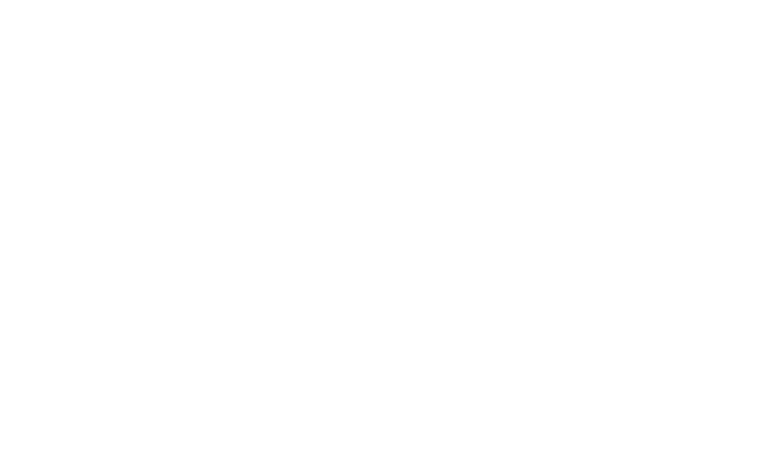
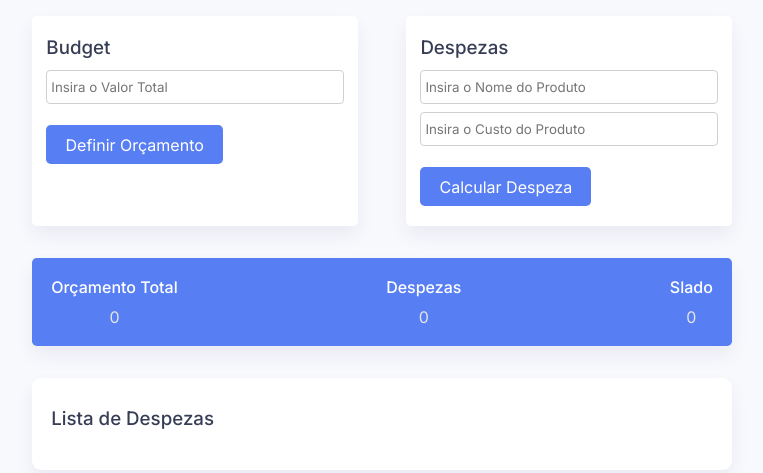
Before and after one commit to caauuzz/budget-app, a plain HTML site: page index.html in a window 1280 px wide. Shown: the whole page, without its empty margins (258-1021 px from the left). Drawn offline with Linux system fonts and the light colour scheme.

Commit message:
CSS Finalizado

```diff
--- a/index.html
+++ b/index.html
@@ -2,10 +2,61 @@
 <html lang="en">
 <head>
     <meta charset="UTF-8">
+    <link rel="stylesheet" href="https://cdnjs.cloudflare.com/ajax/libs/font-awesome/6.4.2/css/all.min.css">
+    <link rel="stylesheet" href="style.css">
     <meta name="viewport" content="width=device-width, initial-scale=1.0">
     <title>Budget App | CaauuZ</title>
 </head>
 <body>
 
+    <div class="wrapper">
+        <div class="container">
+            <div class="sub-container">
+                <div class="total-amount-container">
+                    <h3>Budget</h3>
+                    <p class="hide error" id="budget-error">
+                        O valor não pode ser vazio ou negativo!
+                    </p>
+                    <input type="number" id="total-amount" placeholder="Insira o Valor Total">
+                    <button class="submit" id="total-amount-button">Definir Orçamento</button>
+                </div>
+
+                <div class="user-amount-container">
+                    <h3>Despezas</h3>
+                    <p class="hide error" id="product-title-error">
+                        Os valores não podem ficar vazios!
+                    </p>
+                    <input type="text" class="product-title" id="product-title" placeholder="Insira o Nome do Produto">
+                    <input type="number" id="user-amount" placeholder="Insira o Custo do Produto">
+                    <button class="submit" id="check-amount">Calcular Despeza</button>
+                </div>
+            </div>
+
+            <div class="output-container flex-space">
+                <div>
+                    <p>Orçamento Total</p>
+                    <span id="amount">0</span>
+                </div>
+                <div>
+                    <p>Despezas</p>
+                    <span id="expenditure-amount">0</span>
+                </div>
+                <div>
+                    <p>Slado</p>
+                    <span id="balance-amount">0</span>
+                </div>
+            </div>
+        </div>
+
+        <div class="list">
+            <h3>Lista de Despezas</h3>
+            <div class="list-container" id="list">
+
+            </div>
+        </div>
+
+    </div>
+
+    <script src="index.js"></script>
 </body>
 </html>
--- a/style.css
+++ b/style.css
@@ -0,0 +1,170 @@
+@import url('https://fonts.googleapis.com/css2?family=Inter:wght@400;500;700;800&display=swap');
+
+* {
+    padding: 0;
+    margin: 0;
+    box-sizing: border-box;
+    font-family: 'Inter', 'Helvetica Neue', sans-serif;
+}
+
+body {
+    background-color: #f7f9fd;
+}
+
+.wrapper {
+    width: 90%;
+    font-size: 16px;
+    max-width: 43.753em;
+    margin: 1em auto;
+}
+
+.container {
+    width: 100%;
+}
+
+.sub-container {
+    width: 100%;
+    display: grid;
+    grid-template-columns: 1fr 1fr;
+    gap: 3em;
+}
+
+.flex {
+    display: flex;
+    align-items: center;
+}
+
+.flex-space {
+    display: flex;
+    justify-content: space-between;
+    align-items: center;
+}
+
+.wrapper h3 {
+    color: #363d55;
+    font-weight: 500;
+    margin-bottom: 0.6em;
+}
+
+.container input {
+    display: block;
+    width: 100%;
+    padding: 0.6em 0.3em;
+    border: 1px solid #d0d0d0;
+    border-radius: 0.3em;
+    color: #414a67;
+    outline: none;
+    font-weight: 400;
+    margin-bottom: 0.6em;
+}
+
+.container input:focus {
+    border-color:#587ef4;
+}
+
+.total-amount-container, .user-amount-container {
+    background: #fff;
+    padding: 1.25em 0.9em;
+    border-radius: 0.3em;
+    box-shadow: 0 0.6em 1.2em rgba(28, 0, 80, 0.06);
+}
+
+.output-container {
+    background-color: #587ef4;
+    color: #fff;
+    border-radius: 0.3em;
+    box-shadow: 0 0.6em 1.2em rgba(28, 0, 80, 0.06);
+    margin: 2em 0;
+    padding: 1.2em;
+}
+
+.output-container p {
+    font-weight: 500;
+    margin-bottom: 0.6em;
+}
+
+.output-container span {
+    display: block;
+    text-align: center;
+    font-weight: 400;
+    color: #e5e5e5;
+}
+
+.submit {
+    font-size: 1em;
+    margin-top: 0.8em;
+    background-color: #587ef4;
+    border: none;
+    outline: none;
+    color: #fff;
+    padding: 0.6em 1.2em;
+    border-radius: 0.3em;
+    cursor: pointer;
+}
+
+.list {
+    background-color: #fff;
+    padding: 1.8em 1.2em;
+    box-shadow: 0 0.6em 1.2em rgba(28, 0, 80, 0.06);
+    border-radius: 0.6em;
+}
+
+.sublist-content {
+    width: 100%;
+    border-left: 0.3em solid #587ef4;
+    margin-bottom: 0.6em;
+    padding: 0.5em 1em;
+    display: grid;
+    grid-template-columns: 3fr 2fr 1fr 1fr;
+}
+
+.product {
+    font-weight: 500;
+    color: #363d55;
+}
+
+.amount {
+    color: #414a67;
+    margin-left: 20%;
+}
+
+.icons-container {
+    width: 5em;
+    margin: 1.2em;
+    align-items: center;
+}
+
+.product-title {
+    margin-bottom: 1em;
+}
+
+.hide {
+    display: none;
+}
+
+.error {
+    color: #ff465a;
+}
+
+.edit {
+    margin-left: auto;
+}
+
+.edit, .delete {
+    background: transparent;
+    cursor: pointer;
+    margin-right: 1.5em;
+    border: none;
+    color: #587ef4;
+}
+
+@media screen and (max-width:600px) {
+   .wrapper {
+    font-size: 14px;
+   }
+
+   .sub-container {
+    grid-template-columns: 1fr;
+    gap: 1em;
+   }
+}
```
